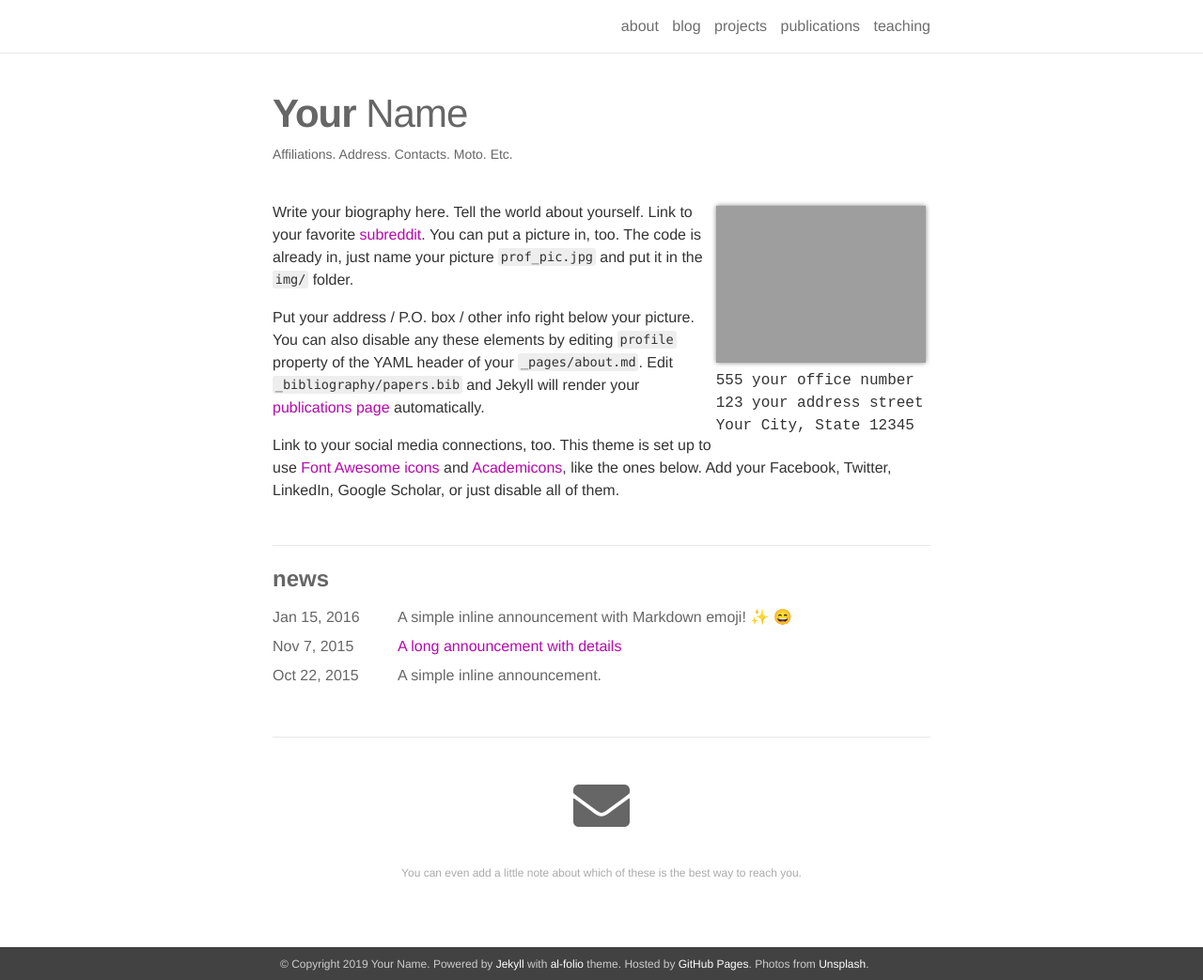
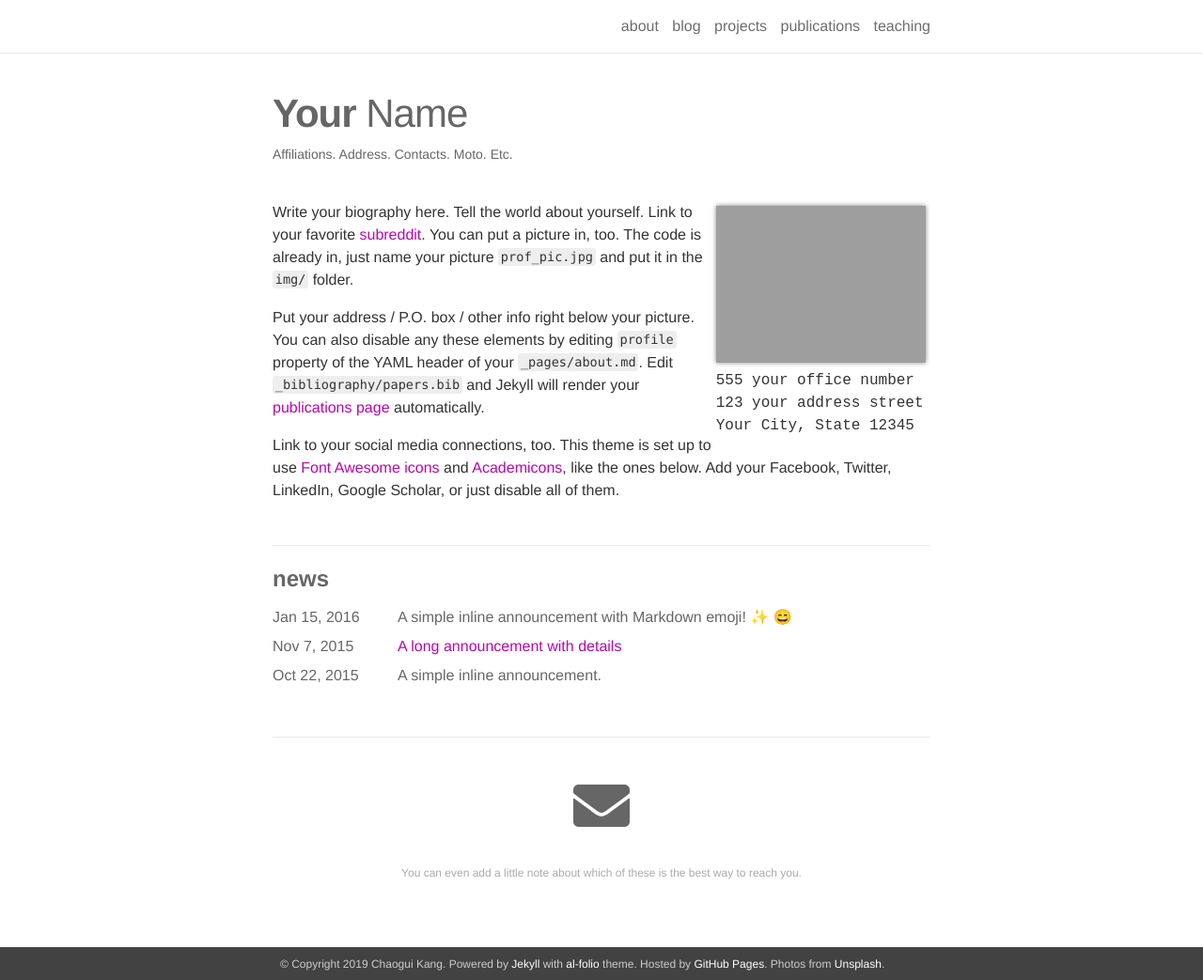
Before and after one commit to cgkang/cgkang.github.io, a Jekyll site: the page built from _pages/about.md, in a window 1280 px wide and 1043 px high. Shown: the whole window at 94% size. Built offline with Jekyll 4.4.1, drawn with Linux system fonts in a browser that asks for light colours; nearby versions of some CDN libraries; emoji names are drawn with the system emoji font.

Commit message:
first commit

```diff
--- a/_config.yml
+++ b/_config.yml
@@ -1,7 +1,7 @@
 # -----------------------------------------------------------------------------
 # Site settings
 # -----------------------------------------------------------------------------
-name: Your Name
+name: Chaogui Kang
 email: you@example.com
 description: > # this means to ignore newlines until "url:"
   A simple, whitespace theme for academics. Based on [*folio](https://github.com/bogoli/-folio) design.
```
